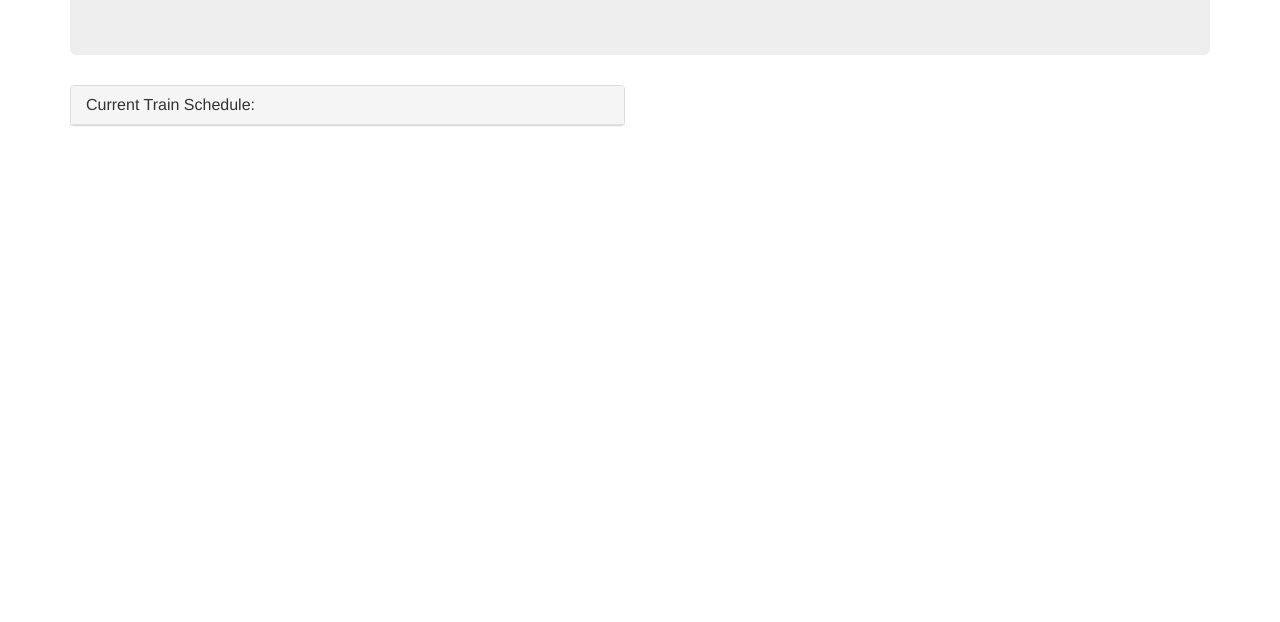
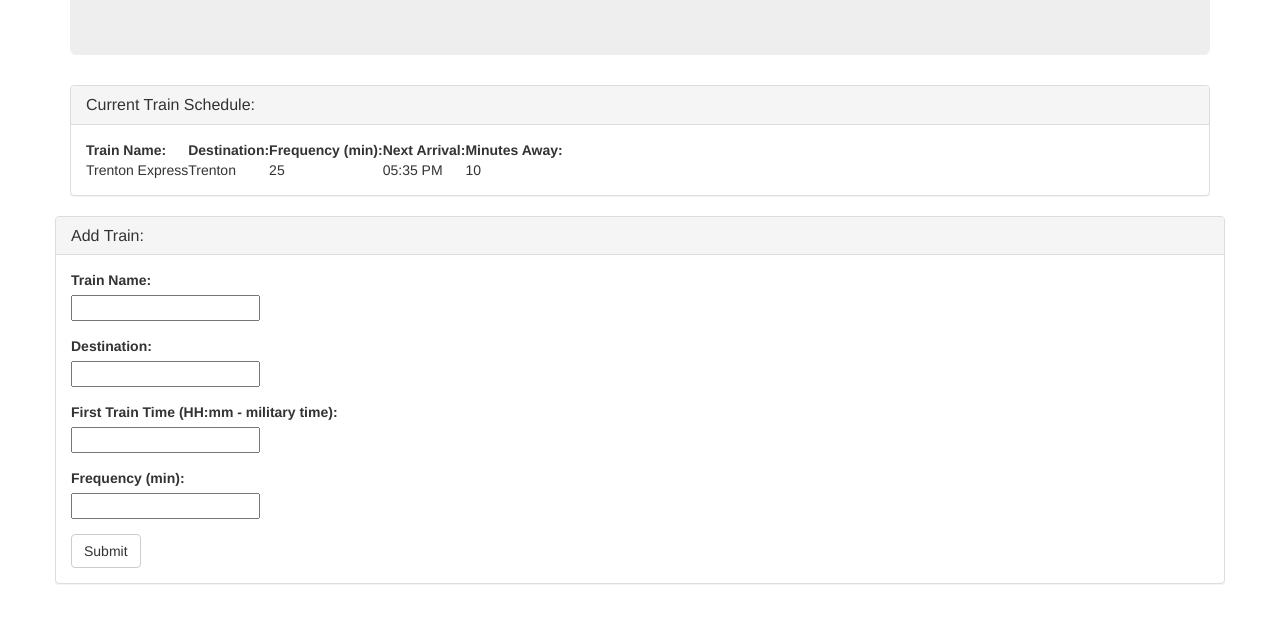
Before and after one commit to StephenDK/TrainScheduler, a plain HTML site: page index.html in a window 1280 px wide. Shown: the part 140-762 px from the top of the page. Drawn offline with nearby package versions, Linux system fonts and the light colour scheme.

Commit message:
Added tables and form

```diff
--- a/index.html
+++ b/index.html
@@ -7,9 +7,9 @@
 	<!-- Bootstrap CDN -->
 	<link rel="stylesheet" href="https://maxcdn.bootstrapcdn.com/bootstrap/3.3.6/css/bootstrap.min.css" integrity="sha384-1q8mTJOASx8j1Au+a5WDVnPi2lkFfwwEAa8hDDdjZlpLegxhjVME1fgjWPGmkzs7" crossorigin="anonymous">
 
+
 </head>
 <body>
-
 
 <div class="container">
 	<div class="jumbotron">
@@ -18,16 +18,78 @@
 
 <!-- Row 1: -->
 	<div class="row">
-			<div class="col-lg-6">
+		<div class="col-lg-12">
 			<div class="panel panel-default">
 				<div class="panel-heading">
 					<h3 class="panel-title">Current Train Schedule:</h3>
 				</div>
 
+					<div class="panel-body">
+						<table>
+							<tr>
+								<th>Train Name:</th>
+								<th>Destination:</th>
+								<th>Frequency (min):</th>
+								<th>Next Arrival:</th>
+								<th>Minutes Away:</th>
+							<tr>
+							<tr>
+								<td id="trainNameData">Trenton Express</td>
+								<td id="trainDestinationData">Trenton</td>
+								<td id="trainFrequencyData">25</td>
+								<td id="trainNextArrivalData">05:35 PM</td>
+								<td id="trainMinutesAwayData">10</td>
+							</tr>
+						</table>
+					</div>
+
+
+
+			</div>
+		</div>
+		<!-- Form for submission -->
+	<div class="row">
+		<div class="col-lg-12">
+			<div class="panel panel-default">
+				<div class="panel-heading">
+					<h3 class="panel-title">Add Train:</h3>
+				</div>
+
+				<div class="panel-body">
+					<!-- form for submission -->
+					<form>
+						<div class="form-group">
+							<label for="train-name">Train Name:</label>
+							<br>
+							<input type="text" id="train-Name-input">
+						</div>
+
+						<div class="form-group">
+							<label for="train-destination">Destination:</label>
+							<br>
+							<input type="text" id="train-Destination-Input">
+						</div>
+
+						<div class="form-group">
+							<label for="first-trian-time">First Train Time (HH:mm - military time):</label>
+							<br>
+							<input type="text" id="first-Train-input">
+						</div>
+
+						<div class="form-group">
+							<label for="frequency">Frequency (min):</label>
+							<br>
+							<input type="text" id="train-Frequency-input">
+						</div>
+
+						<button type="submit" class="btn btn-default" id="run-search">Submit</button>
+					</form>
+				</div>
 			</div>
 		</div>
 
 	</div>
+
 </div>
 
 
```
Lines whose indentation alone changed are shown as unchanged.
